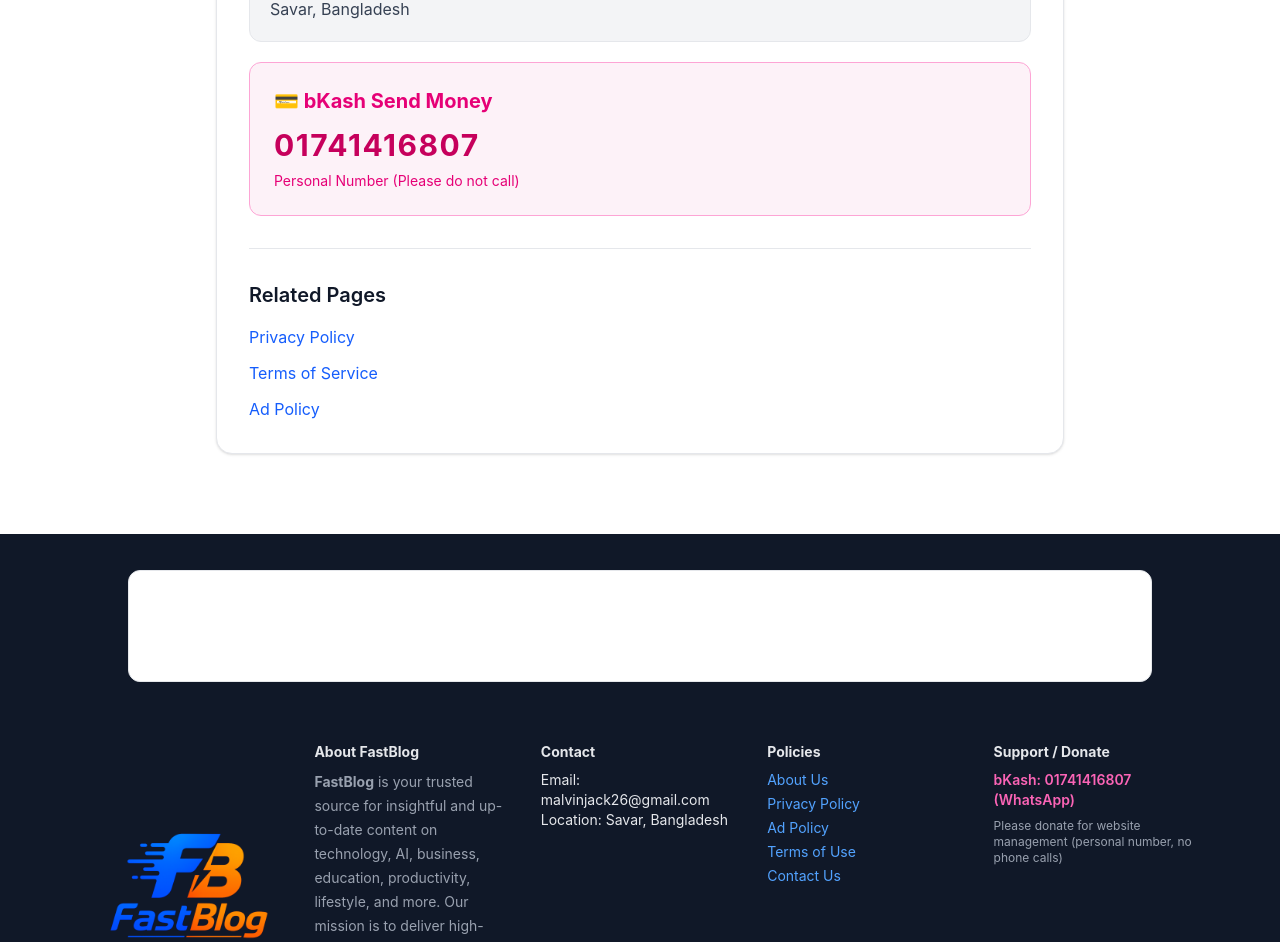
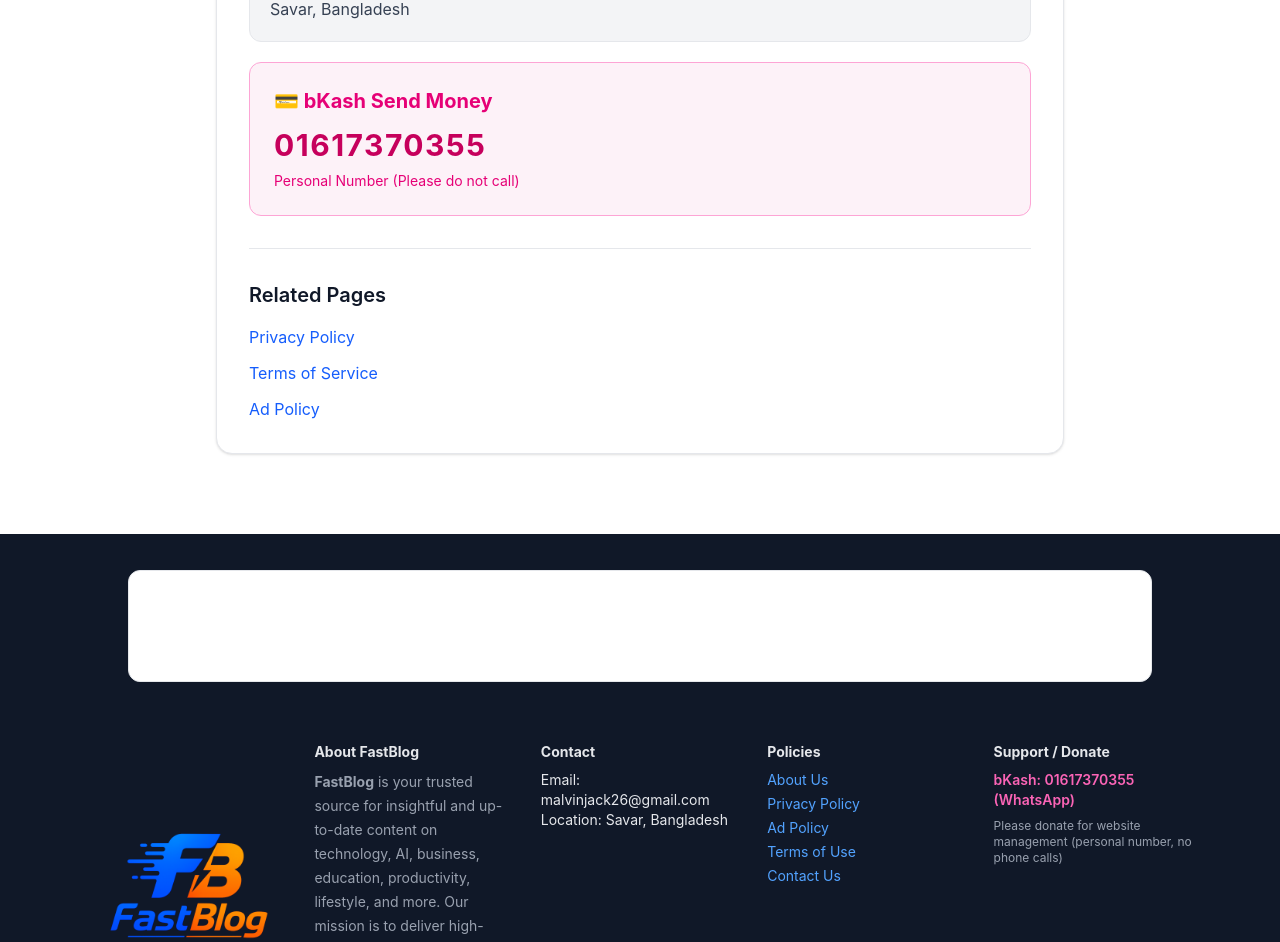
Before and after one commit to malvin26/ai-blog-frontend, a React (Vite) app: page /contact in a window 1280 px wide. Shown: the part 480-1422 px from the top of the page. Built offline with nearby package versions, Linux system fonts and the light colour scheme; no server answers.

Commit message:
tiuy896iuy896u

```diff
--- a/src/component/Footer.jsx
+++ b/src/component/Footer.jsx
@@ -124,7 +124,7 @@
                     </h3>
 
                     <p className="text-pink-400 font-semibold">
-                        bKash: 01741416807 (WhatsApp)
+                        bKash: 01617370355 (WhatsApp)
                     </p>
 
                     <p className="text-xs mt-2 text-gray-400">
--- a/src/pages/AboutUs.jsx
+++ b/src/pages/AboutUs.jsx
@@ -100,7 +100,7 @@
               </span>
 
               <span className="text-lg font-bold tracking-wide">
-                01741416807
+                01617370355
               </span>
 
             </div>
--- a/src/pages/Contact.jsx
+++ b/src/pages/Contact.jsx
@@ -60,7 +60,7 @@
               </h3>
 
               <p className="mt-3 text-3xl font-bold tracking-wider text-pink-700 dark:text-pink-300">
-                01741416807
+                01617370355
               </p>
 
               <p className="mt-2 text-sm text-pink-600 dark:text-pink-400">
```
